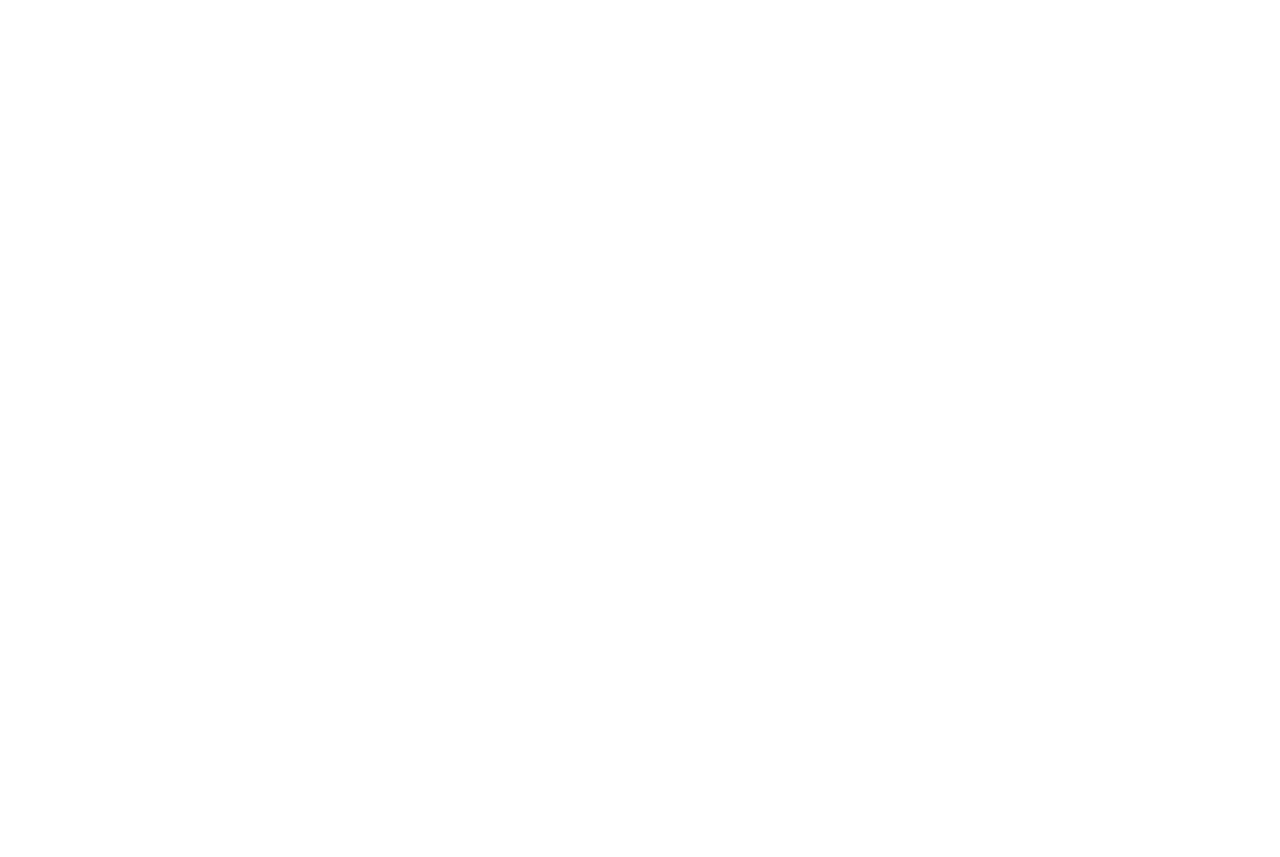
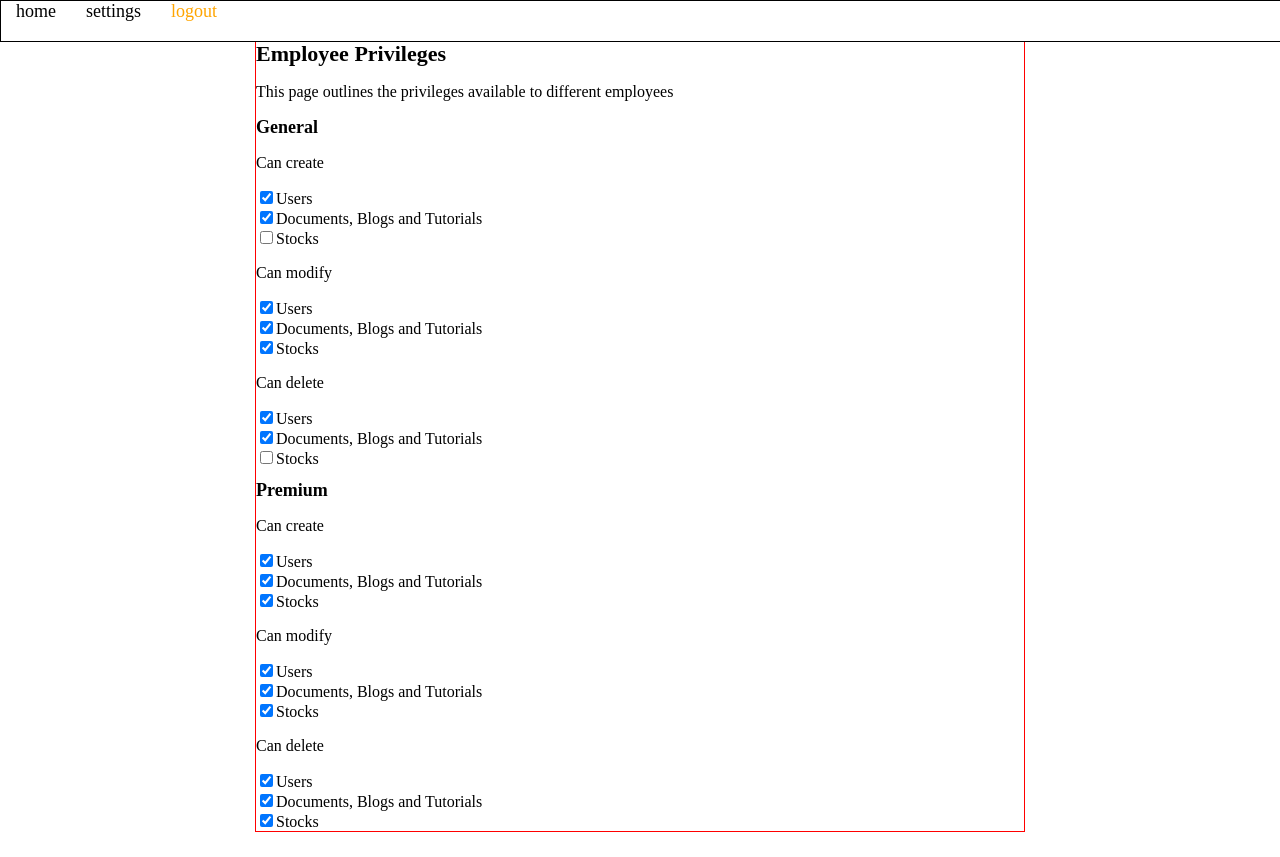
Before and after one commit to tommy-js/Dashboard, a React (Create React App) app: page /privileges in a window 1280 px wide. Before the commit the page ends 800 px from the top, so only its background shows below. Built offline with nearby package versions, Linux system fonts and the light colour scheme.

Commit message:
Privileges page added and better routes

```diff
--- a/src/appmain/App.tsx
+++ b/src/appmain/App.tsx
@@ -2,6 +2,7 @@
 import Homepage from "../homepage/Homepage";
 import Login from "../login/Login";
 import SettingsPage from "../settings/SettingsPage";
+import PrivilegesPage from "../privileges/PrivilegesPage";
 import "./app.scss";
 import { Router, Route } from "react-router-dom";
 import { createBrowserHistory } from "history";
@@ -24,7 +25,7 @@
     if (loginState === true) {
       browserHist.push("/home");
       return (
-        <Route exact path="/home">
+        <Route path="/home">
           <Homepage />
         </Route>
       );
@@ -44,6 +45,9 @@
           <Route exact path="/settings">
             <SettingsPage userState={userState} />
           </Route>
+          <Route exact path="/privileges">
+            <PrivilegesPage />
+          </Route>
           <div className="App">{checkLoginStatus()}</div>
         </Router>
       </loginContext.Provider>
--- a/src/appmain/app.scss
+++ b/src/appmain/app.scss
@@ -46,6 +46,7 @@
 #navbar {
   position: fixed;
   height: 40px;
+  top: 0;
   width: 100%;
   background-color: white;
   border: 1px solid black;
@@ -95,11 +96,6 @@
   @include testing;
 }
 
-#privileges_page {
-  @include testing;
-  // height: 200px;
-}
-
 a {
   text-decoration: none;
   color: black;
@@ -141,3 +137,14 @@
 .nav_link_active {
   color: orange;
 }
+
+#privileges_page {
+  position: relative;
+  width: 60%;
+  min-width: 500px;
+  margin-left: auto;
+  margin-right: auto;
+  margin-top: 25px;
+  margin-bottom: 25px;
+  @include testing;
+}
--- a/src/dashboard/DashboardContainer.tsx
+++ b/src/dashboard/DashboardContainer.tsx
@@ -142,7 +142,7 @@
 
   return (
     <div id="dashboard_container">
-      <Route path="/users">
+      <Route path="/home/users">
         <UserDataRenderer
           data={testUserData}
           render={userEdit}
@@ -152,7 +152,7 @@
           editData={editUserData}
         />
       </Route>
-      <Route path="/bands">
+      <Route path="/home/stocks">
         <StockDataRenderer
           data={testStockData}
           render={stockEdit}
--- a/src/dashboard/Sidebar.tsx
+++ b/src/dashboard/Sidebar.tsx
@@ -9,8 +9,8 @@
 
 const Sidebar: React.FC = () => {
   const navigationButtons = [
-    { text: "Bands", path: "/bands", id: 0 },
-    { text: "Users", path: "/users", id: 1 },
+    { text: "Stocks", path: "/home/stocks", id: 0 },
+    { text: "Users", path: "/home/users", id: 1 },
   ];
   return (
     <div id="sidebar">
--- /dev/null
+++ b/src/privileges/FixedCheckbox.tsx
@@ -0,0 +1,17 @@
+import React from "react";
+
+interface Props {
+  label: string;
+  status: boolean;
+}
+
+const FixedCheckbox: React.FC<Props> = (props) => {
+  return (
+    <div>
+      <input type="checkbox" checked={props.status} />
+      <label>{props.label}</label>
+    </div>
+  );
+};
+
+export default FixedCheckbox;
--- /dev/null
+++ b/src/privileges/Header.tsx
@@ -0,0 +1,12 @@
+import React from "react";
+
+interface Props {
+  text: string;
+  fontSize: string;
+}
+
+const Header: React.FC<Props> = (props) => {
+  return <h1 style={{ fontSize: props.fontSize }}>{props.text}</h1>;
+};
+
+export default Header;
--- /dev/null
+++ b/src/privileges/PrivilegesDocument.tsx
@@ -0,0 +1,41 @@
+import React from "react";
+import Header from "./Header";
+import SubHeader from "./SubHeader";
+import FixedCheckbox from "./FixedCheckbox";
+
+const PrivilegesDocument: React.FC = () => {
+  return (
+    <div id="privileges_page">
+      <Header fontSize="22px" text="Employee Privileges" />
+      <SubHeader text="This page outlines the privileges available to different employees" />
+      <Header fontSize="18px" text="General" />
+      <SubHeader text="Can create" />
+      <FixedCheckbox status={true} label="Users" />
+      <FixedCheckbox status={true} label="Documents, Blogs and Tutorials" />
+      <FixedCheckbox status={false} label="Stocks" />
+      <SubHeader text="Can modify" />
+      <FixedCheckbox status={true} label="Users" />
+      <FixedCheckbox status={true} label="Documents, Blogs and Tutorials" />
+      <FixedCheckbox status={true} label="Stocks" />
+      <SubHeader text="Can delete" />
+      <FixedCheckbox status={true} label="Users" />
+      <FixedCheckbox status={true} label="Documents, Blogs and Tutorials" />
+      <FixedCheckbox status={false} label="Stocks" />
+      <Header fontSize="18px" text="Premium" />
+      <SubHeader text="Can create" />
+      <FixedCheckbox status={true} label="Users" />
+      <FixedCheckbox status={true} label="Documents, Blogs and Tutorials" />
+      <FixedCheckbox status={true} label="Stocks" />
+      <SubHeader text="Can modify" />
+      <FixedCheckbox status={true} label="Users" />
+      <FixedCheckbox status={true} label="Documents, Blogs and Tutorials" />
+      <FixedCheckbox status={true} label="Stocks" />
+      <SubHeader text="Can delete" />
+      <FixedCheckbox status={true} label="Users" />
+      <FixedCheckbox status={true} label="Documents, Blogs and Tutorials" />
+      <FixedCheckbox status={true} label="Stocks" />
+    </div>
+  );
+};
+
+export default PrivilegesDocument;
--- /dev/null
+++ b/src/privileges/PrivilegesPage.tsx
@@ -0,0 +1,14 @@
+import React from "react";
+import NavBar from "../navigation/NavBar";
+import PrivilegesDocument from "./PrivilegesDocument";
+
+const PrivilegesPage: React.FC = () => {
+  return (
+    <div>
+      <NavBar />
+      <PrivilegesDocument />
+    </div>
+  );
+};
+
+export default PrivilegesPage;
--- /dev/null
+++ b/src/privileges/SubHeader.tsx
@@ -0,0 +1,11 @@
+import React from "react";
+
+interface Props {
+  text: string;
+}
+
+const SubHeader: React.FC<Props> = (props) => {
+  return <p>{props.text}</p>;
+};
+
+export default SubHeader;
```
